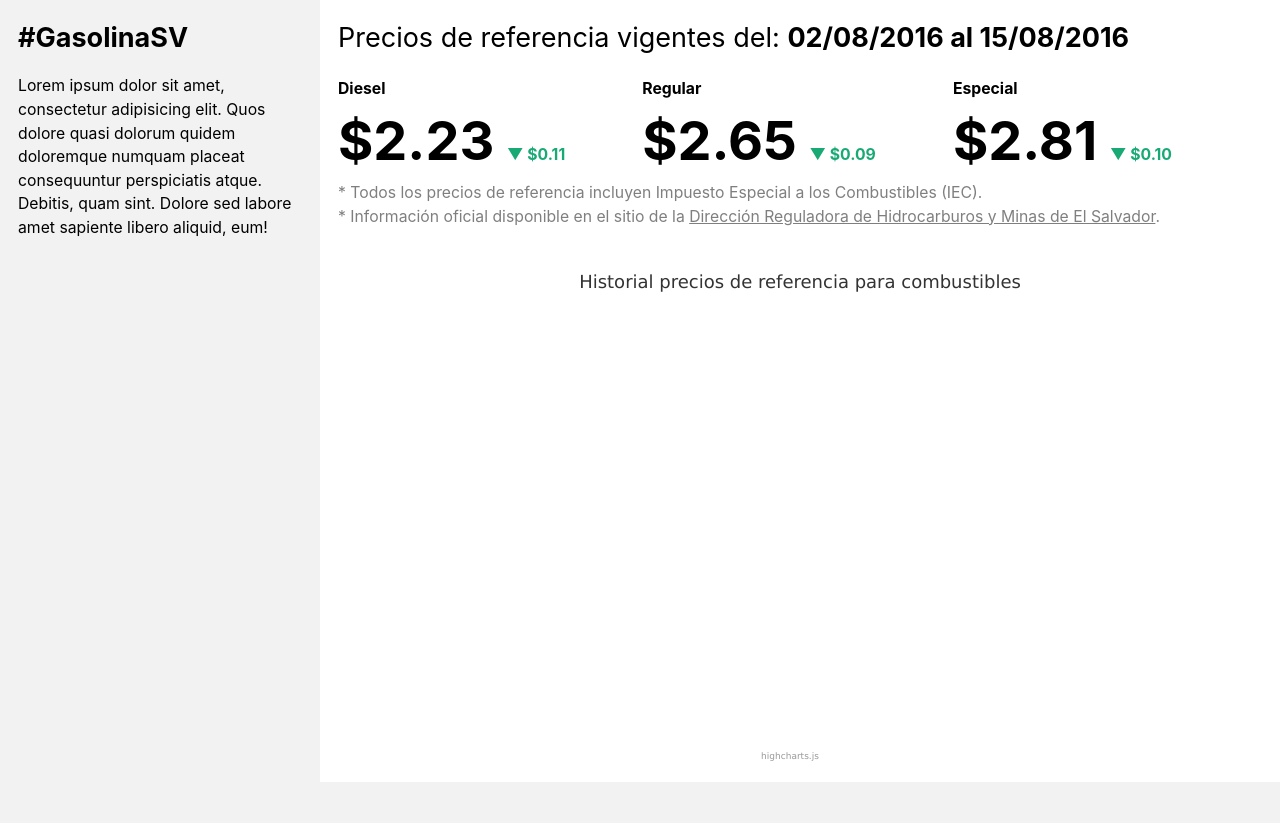
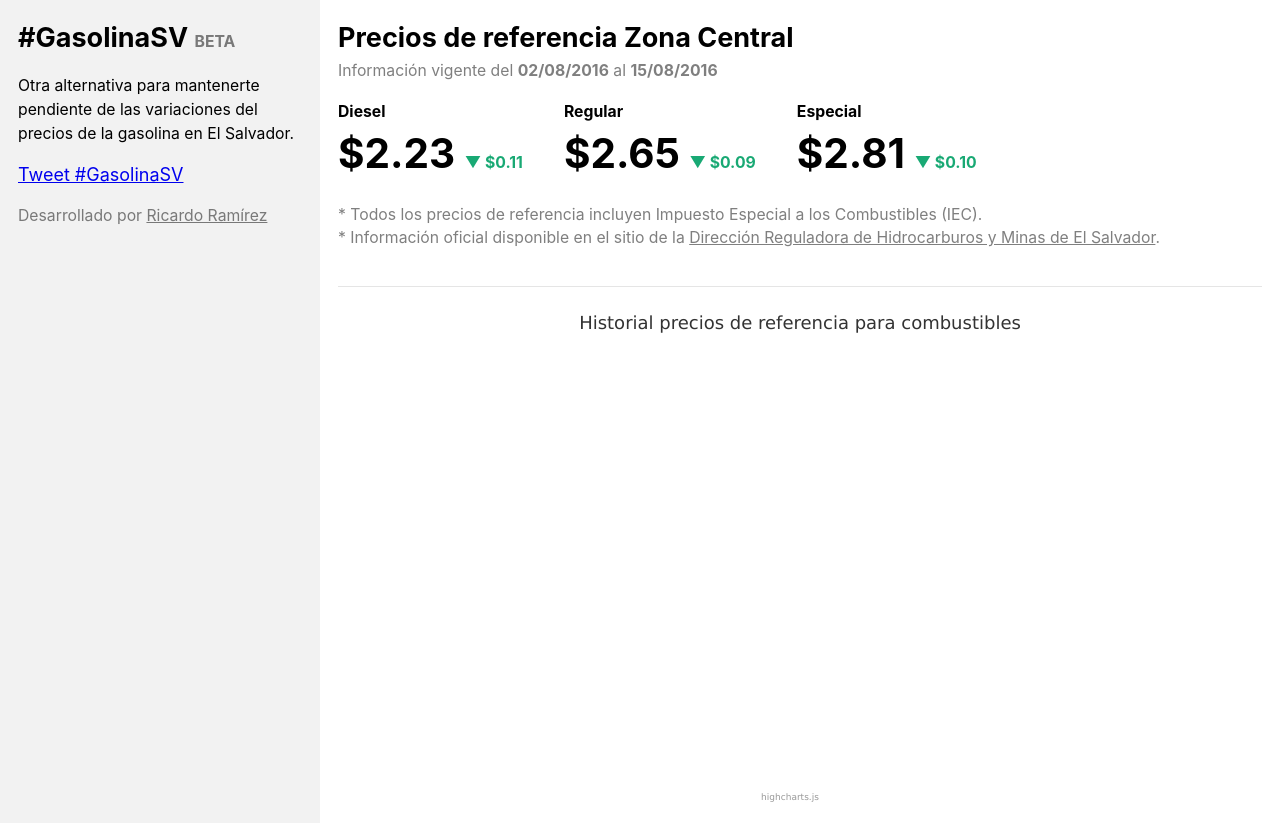
Before and after one commit to ricardoerl/gasolina, a website: page public/index.html in a window 1280 px wide. Before the commit the page ends 800 px from the top, so only its background shows below. Drawn offline with nearby package versions, Linux system fonts and the light colour scheme; files that its build step writes are made by us from their sources; no server answers.

Commit message:
Add social details and credits

```diff
--- a/public/index.html
+++ b/public/index.html
@@ -2,19 +2,28 @@
 <html lang="es">
   <head>
     <meta charset="utf-8">
-    <meta name="description" content="">
+    <meta name="description" content="Otra alternativa para mantenerte pendiente de las variaciones del precios de la gasolina en El Salvador.">
     <meta name="viewport" content="width=device-width, initial-scale=1">
-    <title>Gasolina</title>
+    <meta property="og:title" content="#GasolinaSV">
+    <meta property="og:type" content="website">
+    <meta property="og:url" content="http://gasolinasv.com/">
+    <meta property="og:image" content="http://gasolinasv.com/images/gasoline-pump.png">
+    <meta property="og:site_name" content="#GasolinaSV">
+    <meta property="og:description" content="Otra alternativa para mantenerte pendiente de las variaciones del precios de la gasolina en El Salvador.">
+    <meta name="twitter:card" content="summary">
+    <meta name="twitter:url" content="http://gasolinasv.com/">
+    <meta name="twitter:title" content="#GasolinaSV">
+    <meta name="twitter:description" content="Otra alternativa para mantenerte pendiente de las variaciones del precios de la gasolina en El Salvador.">
+    <meta name="twitter:image" content="http://gasolinasv.com/images/gasoline-pump.png">
+    <title>#GasolinaSV – Variaciones de los precios de la gasolina en El Salvador.</title>
+
+    <link rel="shortcut icon" href="favicon.png">
     <!-- Place favicon.ico in the root directory -->
 
     <!-- build:css styles/vendor.css -->
     <!-- bower:css -->
     <link rel="stylesheet" href="/bower_components/tachyons/css/tachyons.min.css" />
     <!-- endbower -->
-    <!-- endbuild -->
-
-    <!-- build:css styles/main.css -->
-    <link rel="stylesheet" href="styles/style.css">
     <!-- endbuild -->
 
     <style>
@@ -41,25 +50,28 @@
       <div class="cf h-100">
         <div class="fl w-100 w-25-ns h-100-ns">
           <header class="pa3">
-            <h1 class="f3 ma0"><a href="#" class="link dim black">#GasolinaSV</a></h1>
-            <p class="f6 black">Lorem ipsum dolor sit amet, consectetur adipisicing elit. Quos dolore quasi dolorum quidem doloremque numquam placeat consequuntur perspiciatis atque. Debitis, quam sint. Dolore sed labore amet sapiente libero aliquid, eum!</p>
+            <h1 class="f6 f3-l ma0"><a href="/" class="link dim black">#GasolinaSV <span class="f6 ttu black-50">BETA</span></a></h1>
+            <p class="f6 black">Otra alternativa para mantenerte pendiente de las variaciones del precios de la gasolina en El Salvador.</p>
+            <a href="https://twitter.com/intent/tweet?button_hashtag=GasolinaSV" class="twitter-hashtag-button" data-text="Conoce las variaciones de los precios de la gasolina en El Salvador. http://gasolinasv.com" data-show-count="false">Tweet #GasolinaSV</a><script async src="//platform.twitter.com/widgets.js" charset="utf-8"></script>
+            <p class="f6 black-50">Desarrollado por <a href="http://ricardoerl.com" class="link dim black-50 underline" target="_blank">Ricardo Ram&iacute;rez</a></p>
           </header>
         </div>
         <div class="fl w-100 w-75-ns h-100-ns">
           <main class="pa3 bg-white" role="main">
-            <article class="mb4">
-              <h2 class="f3 ma0 normal">Precios de referencia vigentes del: <span class="b">02/08/2016 al 15/08/2016</span></h2>
-              <dl class="dib mb0 mr5">
+            <article class="mb3 pb4 bb b--black-10">
+              <h1 class="f6 f3-l ma0">Precios de referencia <span class="b">Zona Central</span></h1>
+              <h2 class="f6 black-50 ma0 normal">Informaci&oacute;n vigente del <span class="b">02/08/2016</span> al <span class="b">15/08/2016</span></h2>
+              <dl class="db dib-ns mr3 mr4-l tc tl-ns">
                 <dd class="f6 b ma0">Diesel</dt>
-                <dd class="f1 b ml0">$2.23 <span class="f6 green">&#x25BC; $0.11</span></dt>
+                <dd class="f3 f4-ns f2-l b ml0">$2.23 <span class="f6 green">&#x25BC; $0.11</span></dt>
               </dl>
-              <dl class="dib mb0 mr5">
+              <dl class="db dib-ns mr3 mr4-l tc tl-ns">
                 <dd class="f6 b ma0">Regular</dt>
-                <dd class="f1 b ml0">$2.65 <span class="f6 green">&#x25BC; $0.09</span></dt>
+                <dd class="f3 f4-ns f2-l b ml0">$2.65 <span class="f6 green">&#x25BC; $0.09</span></dt>
               </dl>
-              <dl class="dib mb0 mr5">
+              <dl class="db dib-ns mr3 mr4-l tc tl-ns">
                 <dd class="f6 b ma0">Especial</dt>
-                <dd class="f1 b ml0">$2.81 <span class="f6 green">&#x25BC; $0.10</span></dt>
+                <dd class="f3 f4-ns f2-l b ml0">$2.81 <span class="f6 green">&#x25BC; $0.10</span></dt>
               </dl>
               <p class="f6 black-50 ma0">* Todos los precios de referencia incluyen Impuesto Especial a los Combustibles (IEC).</p>
               <p class="f6 black-50 ma0">* Informaci&oacute;n oficial disponible en el sitio de la <a href="https://www.edrhym.gob.sv/drhm/precios.aspx" target="_blank" class="link black-50 underline">Dirección Reguladora de Hidrocarburos y Minas de El Salvador</a>.</p>
@@ -77,7 +89,7 @@
       e=o.createElement(i);r=o.getElementsByTagName(i)[0];
       e.src='https://www.google-analytics.com/analytics.js';
       r.parentNode.insertBefore(e,r)}(window,document,'script','ga'));
-      ga('create','UA-XXXXX-X');ga('send','pageview');
+      ga('create','UA-36386922-9');ga('send','pageview');
     </script>
 
     <!-- build:js scripts/vendor.js -->
```
Also changed, not shown: gulpfile.js (+0 -9 lines), public/scripts/script.js (+10 -10 lines), public/favicon.ico (added), public/favicon.png (added), public/images/gasoline-pump.png (added).
